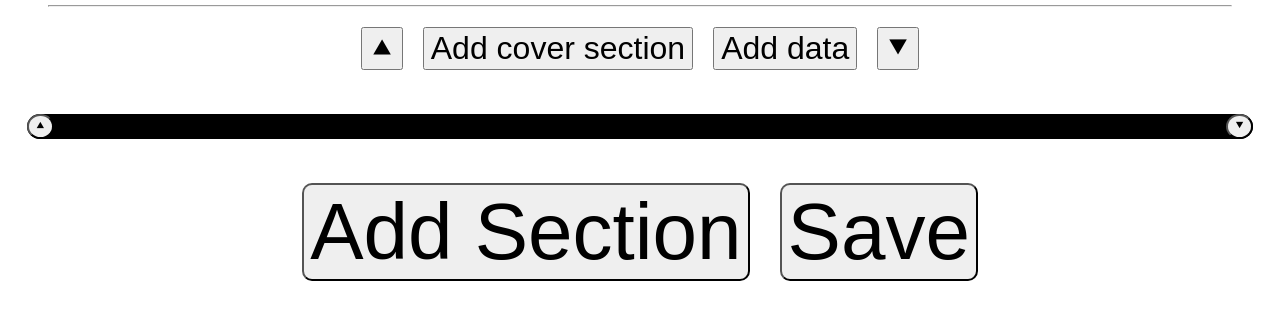
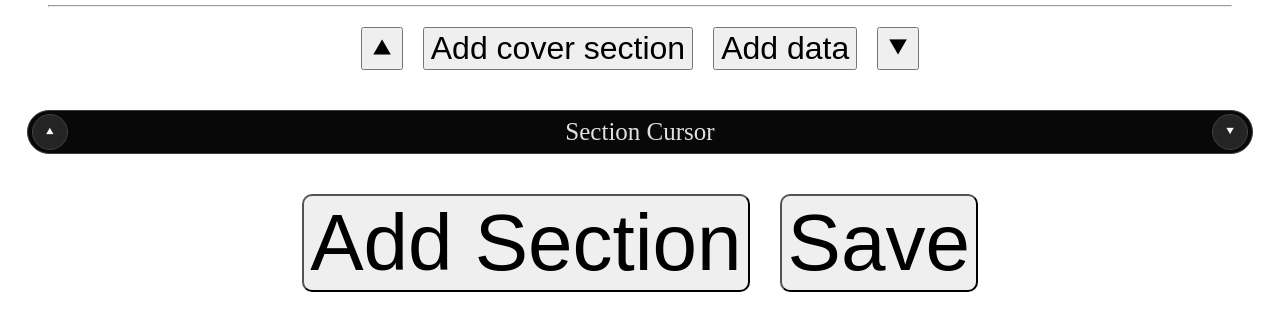
Before and after one commit to JustinKerr401/Wiki-Builder, a website: page public/html/create.html in a window 1280 px wide. Shown: the part 395-726 px from the top of the page. Drawn offline with Linux system fonts and the light colour scheme; no server answers.

Commit message:
Prettier section cursor

```diff
--- a/public/css/create.css
+++ b/public/css/create.css
@@ -83,16 +83,60 @@ textarea{
 }
 
 #sectionSelector{
-    border: white 4px solid;
     width: 97%;
-    height: 25px;
-    background: black;
+    min-height: 44px;
+    box-sizing: border-box;
+
+    background: #080808;
+    border: 1px solid #3a3a3a;
     border-radius: 999px;
+
     display: flex;
+    align-items: center;
     justify-content: space-between;
+
+    padding: 3px 4px;
     margin: auto;
 }
 
 #sectionSelector > button{
+    width: 36px;
+    height: 36px;
+    flex-shrink: 0;
+
+    display: flex;
+    align-items: center;
+    justify-content: center;
+
+    background: #242424;
+    color: white;
+    border: 1px solid #414141;
     border-radius: 50%;
+
+    cursor: pointer;
+    transition:
+        background 0.2s ease,
+        border-color 0.2s ease,
+        transform 0.2s ease;
 }
+
+#sectionSelector > button:hover{
+    background: #3a3a3a;
+    border-color: #686868;
+    transform: scale(1.06);
+}
+
+#sectionSelector > p{
+    color: #e0e0e0;
+    font-size: 25px;
+    font-weight: 500;
+    margin: 0;
+    padding: 0 12px;
+
+    align-self: center;
+    text-align: center;
+
+    overflow: hidden;
+    white-space: nowrap;
+    text-overflow: ellipsis;
+}
--- a/public/html/create.html
+++ b/public/html/create.html
@@ -28,6 +28,7 @@
 
     <div id="sectionSelector">
         <button onclick=upSection()>⯅</button>
+        <p>Section Cursor</p>
         <button onclick=downSection()>⯆</button>
     </div>
 
```
